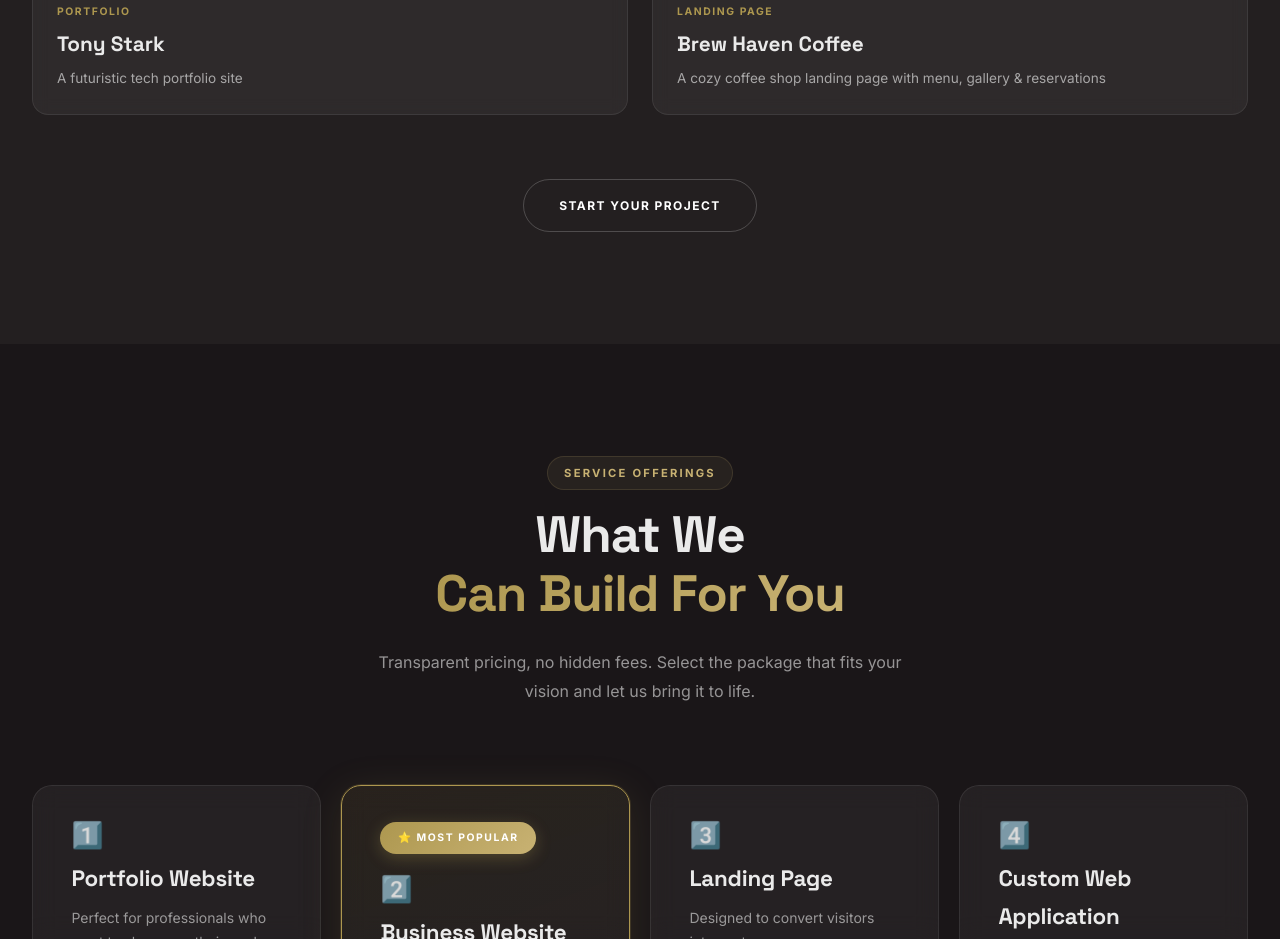
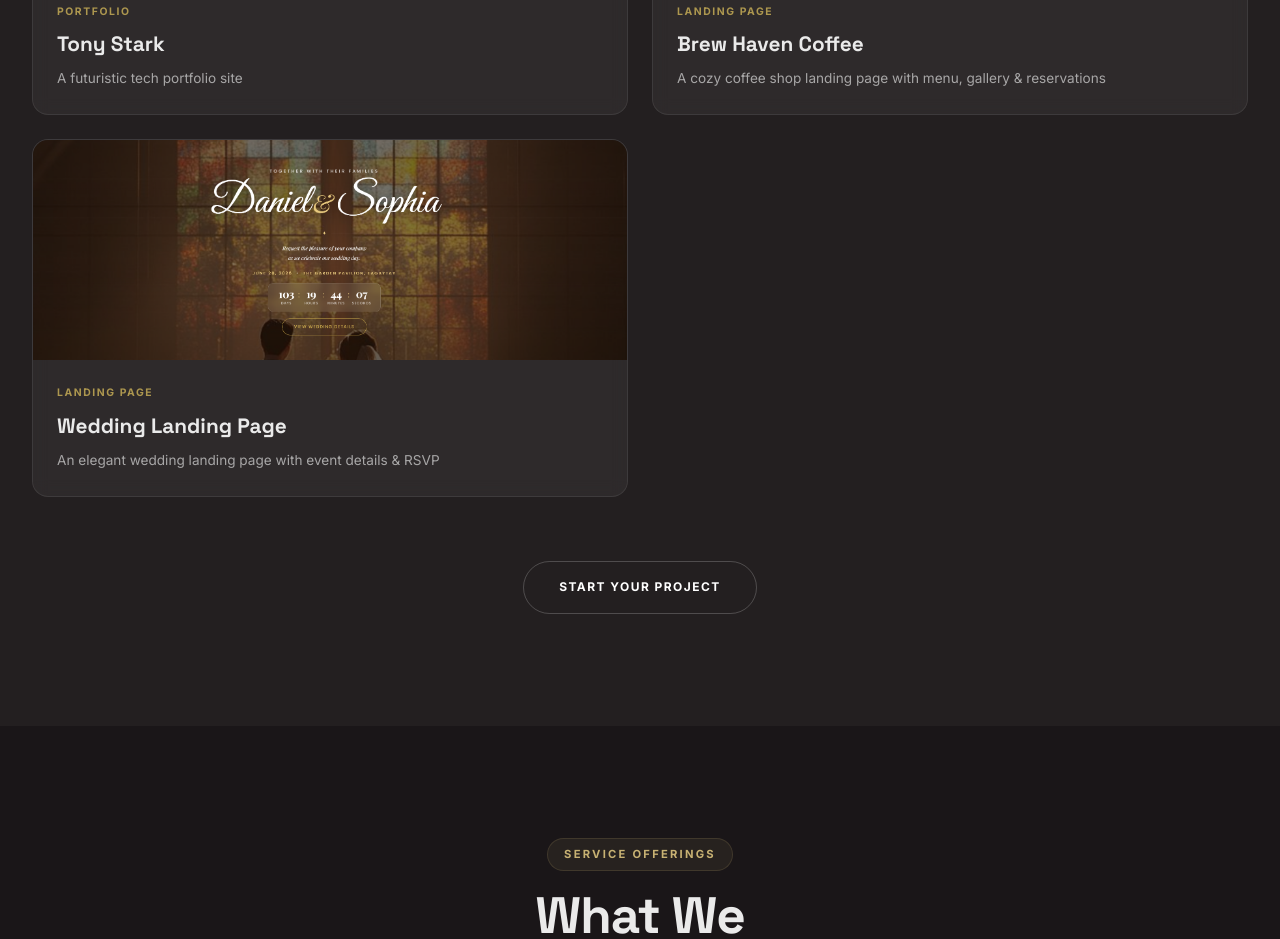
Before and after one commit to buildmyPortfolio/Linkology, a plain HTML site: page index.html in a window 1280 px wide. Shown: the part 2919-3858 px from the top of the page. Drawn offline with nearby package versions, Linux system fonts and the light colour scheme; animation ran at ten frames a second.

Commit message:
Add Wedding Landing Page to portfolio

```diff
--- a/index.html
+++ b/index.html
@@ -292,6 +292,21 @@
             <span class="work-tag">Landing Page</span>
             <h3 class="work-title">Brew Haven Coffee</h3>
             <p class="work-desc">A cozy coffee shop landing page with menu, gallery &amp; reservations</p>
+          </div>
+        </div>
+
+        <!-- Wedding Landing Page -->
+        <div class="work-card" data-category="landing">
+          <div class="work-img-wrap">
+            <img src="assets/WeddingLanding page.png" alt="Wedding Landing Page" />
+            <div class="work-overlay">
+              <button class="work-view-btn" data-preview="https://buildmyportfolio.github.io/Wedding-web-demo/">Preview Site →</button>
+            </div>
+          </div>
+          <div class="work-info">
+            <span class="work-tag">Landing Page</span>
+            <h3 class="work-title">Wedding Landing Page</h3>
+            <p class="work-desc">An elegant wedding landing page with event details &amp; RSVP</p>
           </div>
         </div>
 
```
Also changed, not shown: assets/WeddingLanding page.png (added).
